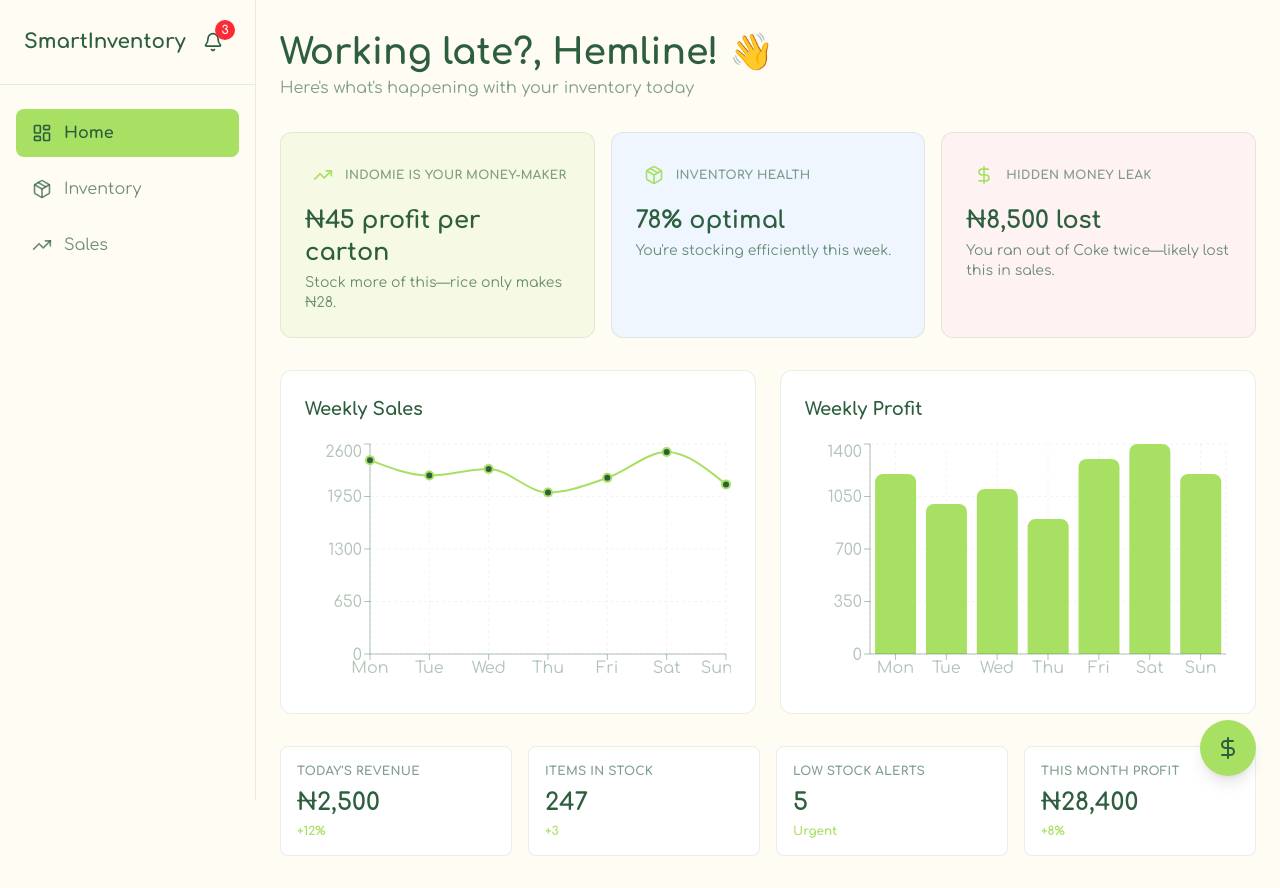
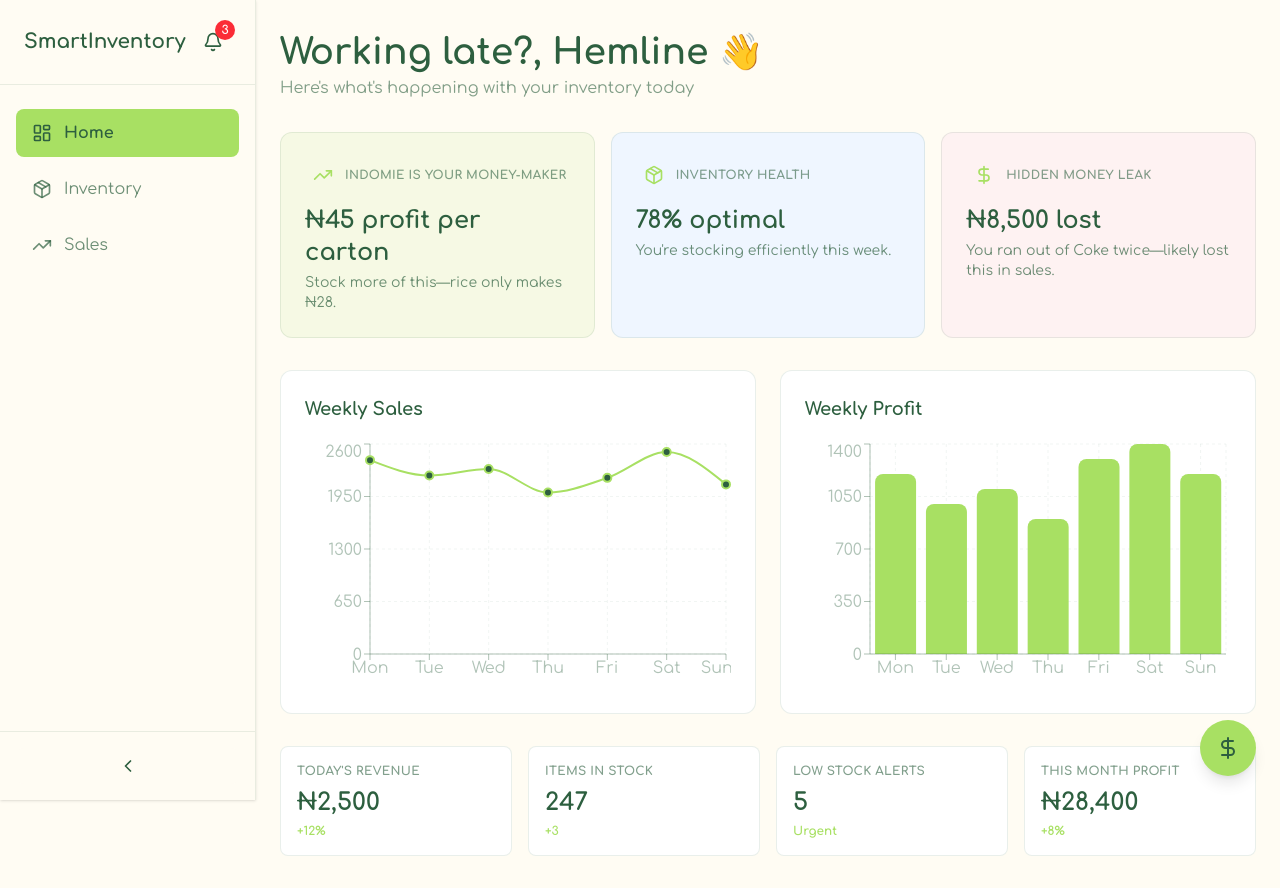
Before and after one commit to Incognitol07/smart-inventory, a Next.js app: page /dashboard in a window 1280 px wide. Built offline with nearby package versions, Linux system fonts and the light colour scheme.

Commit message:
feat: refactor Sidebar component to improve structure and add responsive behavior

```diff
--- a/app/components/Sidebar.tsx
+++ b/app/components/Sidebar.tsx
@@ -9,6 +9,8 @@ import {
   Bell,
   Menu,
   X,
+  ChevronLeft,
+  ChevronRight,
 } from "lucide-react";
 import Link from "next/link";
 import { useRouter, usePathname } from "next/navigation";
@@ -55,8 +57,7 @@ export default function Sidebar({
 }: SidebarProps) {
   const [isOpen, setIsOpen] = useState(false);
   const [showNotifications, setShowNotifications] = useState(false);
-  const router = useRouter();
-  const pathname = usePathname();
+  const [isCollapsed, setIsCollapsed] = useState(false);
 
   useEffect(() => {
     const checkScreen = () => {
@@ -105,6 +106,160 @@ export default function Sidebar({
     },
   };
 
+  interface SidebarContentProps {
+    isCollapsed: boolean;
+    notificationsCount: number;
+    actionItems: ActionItem[];
+    onAction: (item: ActionItem) => void;
+    onViewAll: () => void;
+    showNotifications: boolean;
+    setShowNotifications: (show: boolean) => void;
+    setIsCollapsed: (collapsed: boolean) => void;
+    setIsOpen: (open: boolean) => void;
+  }
+
+  function SidebarContent({
+    isCollapsed,
+    notificationsCount,
+    actionItems,
+    onAction,
+    onViewAll,
+    showNotifications,
+    setShowNotifications,
+    setIsCollapsed,
+    setIsOpen,
+  }: SidebarContentProps) {
+    const router = useRouter();
+    const pathname = usePathname();
+
+    return (
+      <div
+        className="flex flex-col h-full"
+        onClick={() => setIsCollapsed(!isCollapsed)}
+      >
+        {/* Header */}
+        <div
+          className={`${
+            isCollapsed ? "p-4" : "p-6"
+          } border-b border-deep-forest/10`}
+        >
+          <div className="flex items-center justify-between">
+            <Link href="/" onClick={(e) => e.stopPropagation()}>
+              <motion.h1
+                className={`text-xl font-bold text-deep-forest ${
+                  isCollapsed ? "hidden" : ""
+                }`}
+                whileHover={{ scale: 1.05 }}
+                transition={{ type: "spring", stiffness: 400 }}
+              >
+                SmartInventory
+              </motion.h1>
+            </Link>
+            <div className="flex items-center gap-2">
+              <motion.button
+                whileHover={{ scale: 1.05 }}
+                whileTap={{ scale: 0.95 }}
+                onClick={(e) => {
+                  e.stopPropagation();
+                  setShowNotifications(!showNotifications);
+                }}
+                className="relative p-2 bg-cream text-deep-forest rounded-lg hover:bg-cream/80 transition-colors"
+                title="Notifications"
+              >
+                <Bell size={20} />
+                {notificationsCount > 0 && (
+                  <motion.div
+                    initial={{ scale: 0 }}
+                    animate={{ scale: 1 }}
+                    className="absolute -top-1 -right-1 bg-red-500 text-white text-xs font-bold w-5 h-5 rounded-full flex items-center justify-center"
+                  >
+                    {notificationsCount}
+                  </motion.div>
+                )}
+              </motion.button>
+              <motion.button
+                whileHover={{ scale: 1.1 }}
+                whileTap={{ scale: 0.9 }}
+                onClick={(e) => {
+                  e.stopPropagation();
+                  setIsOpen(false);
+                }}
+                className="md:hidden p-1 hover:bg-deep-forest/10 rounded"
+              >
+                <X size={20} className="text-deep-forest" />
+              </motion.button>
+            </div>
+          </div>
+        </div>
+
+        <NotificationsModal
+          isOpen={showNotifications}
+          onClose={() => setShowNotifications(false)}
+          actionItems={actionItems}
+          onAction={onAction}
+          onViewAll={() => {
+            onViewAll();
+            setShowNotifications(false);
+          }}
+          isDropdown={true}
+        />
+        {/* Navigation */}
+        <nav className={`flex-1 ${isCollapsed ? "px-2 py-6" : "px-4 py-6"}`}>
+          <ul className="space-y-2">
+            {navigationItems.map((item) => {
+              const isActive = pathname === item.href;
+              return (
+                <li key={item.name}>
+                  <motion.button
+                    whileHover={{ scale: 1.02, x: 4 }}
+                    whileTap={{ scale: 0.98 }}
+                    onClick={(e) => {
+                      e.stopPropagation();
+                      router.push(item.href);
+                      if (window.innerWidth < 768) setIsOpen(false); // Close mobile menu
+                    }}
+                    className={`w-full flex items-center ${
+                      isCollapsed
+                        ? "justify-center px-2 py-2"
+                        : "gap-3 px-4 py-3"
+                    } rounded-lg text-left transition-colors ${
+                      isActive
+                        ? "bg-granny-green text-deep-forest font-semibold"
+                        : "text-deep-forest/70 hover:text-deep-forest hover:bg-deep-forest/5"
+                    }`}
+                  >
+                    <item.icon size={20} />
+                    {!isCollapsed && <span>{item.name}</span>}
+                  </motion.button>
+                </li>
+              );
+            })}
+          </ul>
+        </nav>
+
+        {/* Toggle Button */}
+        <div className="p-4 border-t border-deep-forest/10 hidden md:block">
+          <motion.button
+            whileHover={{ scale: 1.05 }}
+            whileTap={{ scale: 0.95 }}
+            onClick={(e) => {
+              e.stopPropagation();
+              setIsCollapsed(!isCollapsed);
+            }}
+            className="w-full flex items-center justify-center p-2 bg-cream text-deep-forest rounded-lg hover:bg-cream/80 transition-colors"
+            title={isCollapsed ? "Expand Sidebar" : "Collapse Sidebar"}
+          >
+            {isCollapsed ? (
+              <ChevronRight size={20} />
+            ) : (
+              <ChevronLeft size={20} />
+            )}
+          </motion.button>
+        </div>
+      </div>
+    );
+  }
+
   return (
     <>
       {/* Mobile Menu Button */}
@@ -126,95 +281,44 @@ export default function Sidebar({
         onClick={() => setIsOpen(false)}
       />
 
-      {/* Sidebar */}
+      {/* Mobile Sidebar */}
       <motion.div
         initial="closed"
         animate={isOpen ? "open" : "closed"}
         variants={sidebarVariants}
-        className="fixed left-0 top-0 h-screen w-64 bg-cream border-r border-deep-forest/10 shadow-lg z-50 md:sticky md:top-0 md:h-screen md:shadow-none"
+        className="fixed left-0 top-0 h-screen w-64 bg-cream border-r border-deep-forest/10 shadow-lg z-50 md:hidden"
       >
-        <div className="flex flex-col h-full">
-          {/* Header */}
-          <div className="p-6 border-b border-deep-forest/10">
-            <div className="flex items-center justify-between">
-                <Link href="/">
-                    <motion.h1
-                        className="text-xl font-bold text-deep-forest"
-                        whileHover={{ scale: 1.05 }}
-                        transition={{ type: "spring", stiffness: 400 }}
-                    >
-                        SmartInventory
-                    </motion.h1>
-                </Link>
-              <div className="flex items-center gap-2">
-                <motion.button
-                    whileHover={{ scale: 1.05 }}
-                    whileTap={{ scale: 0.95 }}
-                    onClick={() => setShowNotifications(!showNotifications)}
-                    className="relative p-2 bg-cream text-deep-forest rounded-lg hover:bg-cream/80 transition-colors"
-                    title="Notifications"
-                    >
-                    <Bell size={20} />
-                    {notificationsCount > 0 && (
-                        <motion.div
-                        initial={{ scale: 0 }}
-                        animate={{ scale: 1 }}
-                        className="absolute -top-1 -right-1 bg-red-500 text-white text-xs font-bold w-5 h-5 rounded-full flex items-center justify-center"
-                        >
-                        {notificationsCount}
-                        </motion.div>
-                    )}
-                </motion.button>
-                <motion.button
-                  whileHover={{ scale: 1.1 }}
-                  whileTap={{ scale: 0.9 }}
-                  onClick={() => setIsOpen(false)}
-                  className="md:hidden p-1 hover:bg-deep-forest/10 rounded"
-                >
-                  <X size={20} className="text-deep-forest" />
-                </motion.button>
-              </div>
-            </div>
-          </div>
+        <SidebarContent
+          isCollapsed={false}
+          notificationsCount={notificationsCount}
+          actionItems={actionItems}
+          onAction={onAction}
+          onViewAll={onViewAll}
+          showNotifications={showNotifications}
+          setShowNotifications={setShowNotifications}
+          setIsCollapsed={setIsCollapsed}
+          setIsOpen={setIsOpen}
+        />
+      </motion.div>
 
-            <NotificationsModal
-            isOpen={showNotifications}
-            onClose={() => setShowNotifications(false)}
-            actionItems={actionItems}
-            onAction={onAction}
-            onViewAll={() => {onViewAll(); setShowNotifications(false)}}
-            isDropdown={true}
-            />
-          {/* Navigation */}
-          <nav className="flex-1 px-4 py-6">
-            <ul className="space-y-2">
-              {navigationItems.map((item) => {
-                const isActive = pathname === item.href;
-                return (
-                  <li key={item.name}>
-                    <motion.button
-                      whileHover={{ scale: 1.02, x: 4 }}
-                      whileTap={{ scale: 0.98 }}
-                      onClick={() => {
-                        router.push(item.href);
-                        if (window.innerWidth < 768) setIsOpen(false); // Close mobile menu
-                      }}
-                      className={`w-full flex items-center gap-3 px-4 py-3 rounded-lg text-left transition-colors ${
-                        isActive
-                          ? "bg-granny-green text-deep-forest font-semibold"
-                          : "text-deep-forest/70 hover:text-deep-forest hover:bg-deep-forest/5"
-                      }`}
-                    >
-                      <item.icon size={20} />
-                      {item.name}
-                    </motion.button>
-                  </li>
-                );
-              })}
-            </ul>
-          </nav>
-        </div>
-      </motion.div>
+      {/* Desktop Sidebar */}
+      <div
+        className={`hidden md:flex md:flex-col md:h-screen bg-cream border-r border-deep-forest/10 shadow-sm transition-all duration-300 ${
+          isCollapsed ? "w-16" : "w-64"
+        }`}
+      >
+        <SidebarContent
+          isCollapsed={isCollapsed}
+          notificationsCount={notificationsCount}
+          actionItems={actionItems}
+          onAction={onAction}
+          onViewAll={onViewAll}
+          showNotifications={showNotifications}
+          setShowNotifications={setShowNotifications}
+          setIsCollapsed={setIsCollapsed}
+          setIsOpen={setIsOpen}
+        />
+      </div>
     </>
   );
 }
--- a/app/dashboard/page.tsx
+++ b/app/dashboard/page.tsx
@@ -109,7 +109,7 @@ export default function DashboardPage() {
         >
           <motion.div variants={itemVariants} className="mb-8">
             <h1 className="text-3xl sm:text-4xl font-bold text-deep-forest mb-1">
-              {greeting}, {storeName}! 👋
+              {greeting}, {storeName} 👋
             </h1>
             <p className="text-deep-forest/60">
               Here&apos;s what&apos;s happening with your inventory today
```
